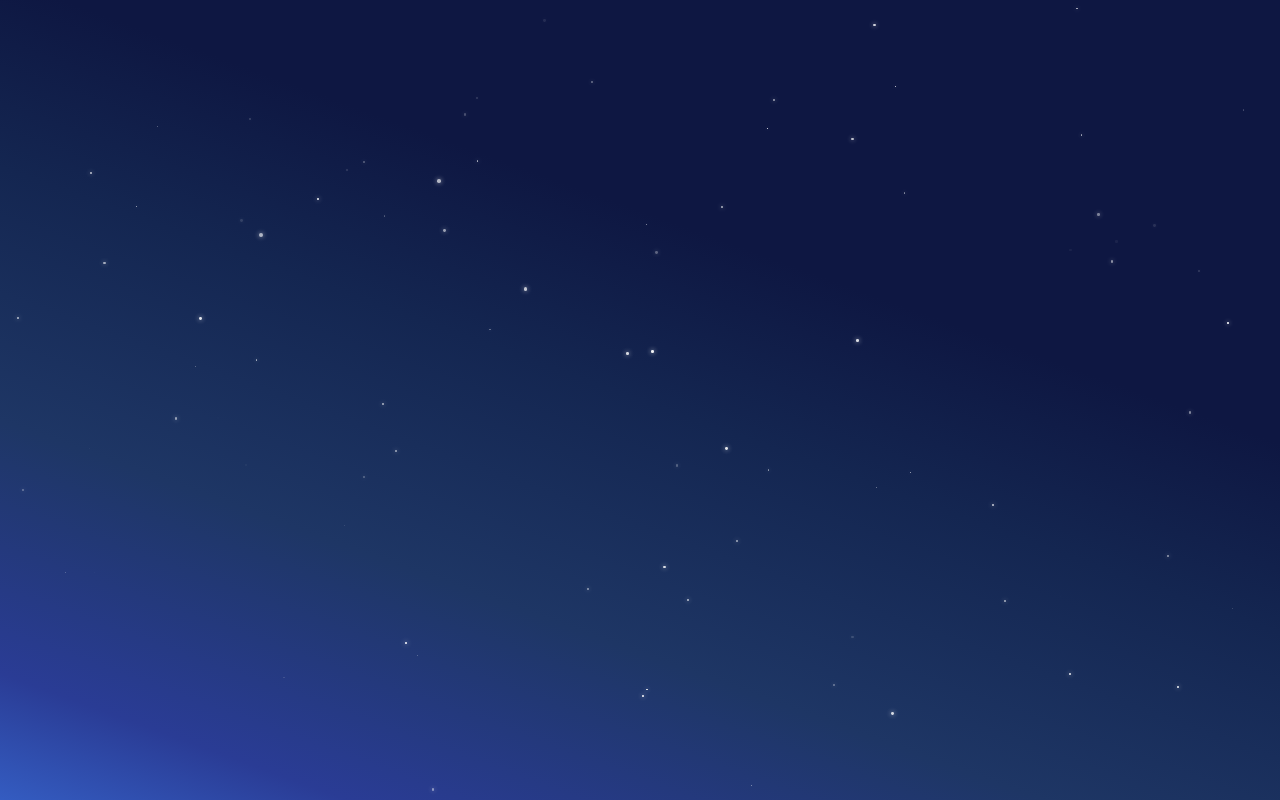
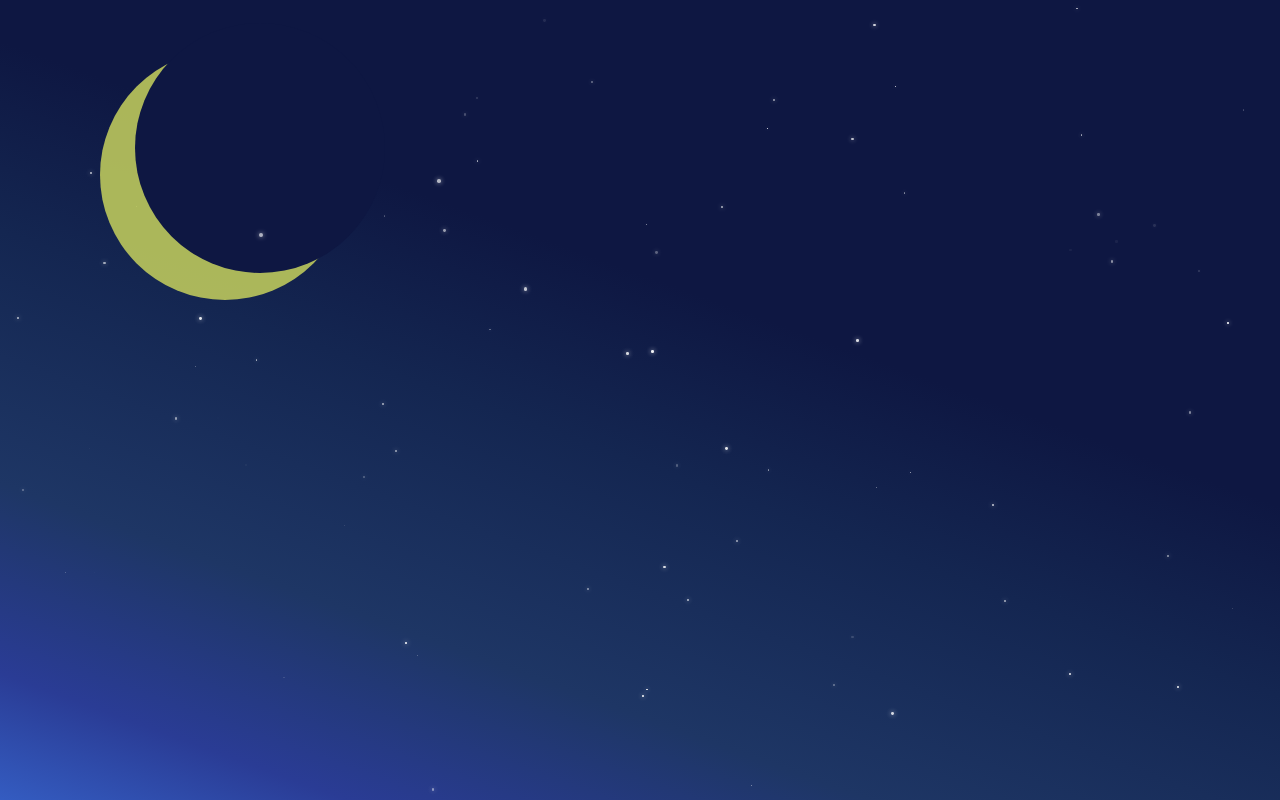
Before and after one commit to FLAMEWF999/Birthday-Gift, a plain HTML site: page html code/index.html in a window 1280 px wide. Drawn offline with Linux system fonts and the light colour scheme.

Commit message:
added moon

```diff
--- a/css code/style.css
+++ b/css code/style.css
@@ -4,9 +4,9 @@ body {
     min-height: 100vh;
     background: linear-gradient(
         200deg,
-        #0e1742 35%,
-        #142651 50%,
-        #1e3665 70%,
+        #0e1742 40%,
+        #142651 55%,
+        #1e3665 75%,
         #2a3c95 90%,
         #345cc1 100%
     );
@@ -27,3 +27,20 @@ body {
     opacity: 1;
     box-shadow: 0 0 5px white;
 }
+
+.moon {
+    position: absolute;
+    background-color: rgb(189, 200, 93);
+    border-radius: 50%;
+    box-shadow: 0 0 0px #817c2c;
+    opacity: 0.9;
+}
+
+.moon0{
+    position: absolute;
+    background-color:#0e1742 ;
+    border-radius: 50%;
+
+
+
+}
--- a/html code/index.html
+++ b/html code/index.html
@@ -10,11 +10,14 @@
     <link rel="stylesheet" href="../css code/style.css">
 
     <script src="../java script code/stars.js" defer></script>
+    <script src="../java script code/moon.js" defer></script>
 </head>
 
 <body>
 
     <div class="stars"></div>
 
+
+
 </body>
 </html>
--- /dev/null
+++ b/java script code/moon.js
@@ -0,0 +1,16 @@
+const moon = document.createElement('div');
+moon.classList.add('moon');
+moon.style.width = '250px';
+moon.style.height = '250px';
+moon.style.left = '100px';
+moon.style.top = '50px';
+
+document.querySelector('.stars').appendChild(moon);
+const moon0 = document.createElement('div');
+moon0.classList.add('moon0');
+moon0.style.width = '250px';
+moon0.style.height = '250px';
+moon0.style.left = '135px';
+moon0.style.top = '23px';
+
+document.querySelector('.stars').appendChild(moon0);
```
